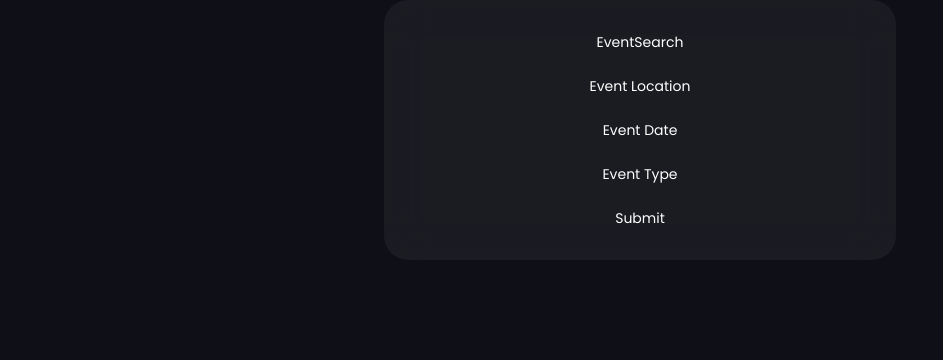
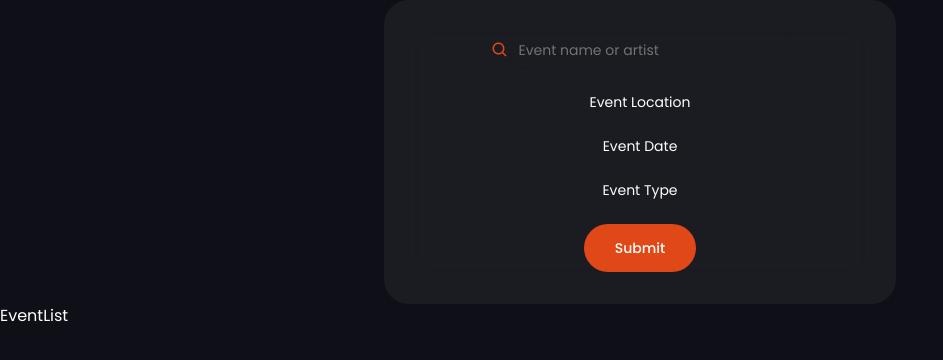
Before and after one commit to Jisap/next15-events, a Next.js app: page / in a window 1280 px wide. Shown: the top 360 px of the page, without its empty margins (0-943 px from the left). Built offline with nearby package versions, Linux system fonts and the light colour scheme; data requests are answered from the project's data file.

Commit message:
Add EventList and Event components, enhance EventSearch with context, and update layout

```diff
--- a/app/layout.jsx
+++ b/app/layout.jsx
@@ -1,6 +1,7 @@
 import { Poppins, Caveat } from "next/font/google";
 import "./globals.css";
-import EventProvider from "@/context/eventContext";
+import EventProvider from "../context/EventContext";
+
 
 export const metadata = {
   title: "Create Next App",
--- a/app/page.jsx
+++ b/app/page.jsx
@@ -1,5 +1,6 @@
 "use client"
 
+import EventList from "@/components/Events/EventList"
 import Searchbar from "@/components/Searchbar/searchbar"
 
 
@@ -8,6 +9,9 @@ const Home = () => {
   return (
     <div>
       <Searchbar />
+      <div>
+        <EventList />
+      </div>
     </div>
   )
 }
--- /dev/null
+++ b/components/Events/Event.jsx
@@ -0,0 +1,9 @@
+import React from 'react'
+
+const Event = () => {
+  return (
+    <div>Event</div>
+  )
+}
+
+export default Event
--- /dev/null
+++ b/components/Events/EventList.jsx
@@ -0,0 +1,11 @@
+
+
+
+
+const EventList = () => {
+  return (
+    <div>EventList</div>
+  )
+}
+
+export default EventList
--- a/components/Searchbar/EventSearch.jsx
+++ b/components/Searchbar/EventSearch.jsx
@@ -1,9 +1,25 @@
-import React from 'react'
+import React, { useContext } from 'react'
+import { Input } from '../ui/input'
+import { EventContext } from '@/context/EventContext'
+import { BiSearch } from 'react-icons/bi'
+
 
 const EventSearch = () => {
+
+  const{ searchTerm, setSearchTerm } = useContext(EventContext)
+
   return (
-    <div>
-      EventSearch
+    <div className='flex items-center gap-[10px] w-full xl:w-[190px]'>
+      <div className='text-lg text-accent'>
+        <BiSearch />
+      </div>
+      <Input
+        value={searchTerm}
+        type="text"
+        placeholder="Event name or artist"
+        onChange={(e) => setSearchTerm(e.target.value)}
+        className="w-full p-0 bg-transparent border-0 focus-visible:ring-0 focus-visible:ring-offset-0"
+      />
     </div>
   )
 }
--- a/components/Searchbar/Searchbar.jsx
+++ b/components/Searchbar/Searchbar.jsx
@@ -1,7 +1,13 @@
-import React from 'react'
+import React, { useContext } from 'react'
 import EventSearch from './EventSearch'
+import { EventContext } from '../../context/EventContext'
+
+
 
 const Searchbar = () => {
+
+  const { handleSubmit } = useContext(EventContext)
+
   return (
     <div className='bg-white/5 w-[90vw] sm:w-[60vw] md:w-[50vw] lg:w-[40vw] xl:w-max p-8 xl:pl-8 xl:pr-2 h-auto xl:h-[70px] rounded-3xl xl:rounded-full backdrop-blur-[20px] flex flex-col xl:flex-row items-center gap-6 mx-auto text-sm'>
       {/* event search */}
@@ -21,7 +27,10 @@ const Searchbar = () => {
         Event Type
       </div>
       {/* submit btn */}
-      <button>
+      <button
+        onClick={handleSubmit}
+        className="btn btn-accent"
+      >
         Submit
       </button>
     </div>
--- /dev/null
+++ b/components/ui/input.jsx
@@ -0,0 +1,19 @@
+import * as React from "react"
+
+import { cn } from "@/lib/utils"
+
+const Input = React.forwardRef(({ className, type, ...props }, ref) => {
+  return (
+    (<input
+      type={type}
+      className={cn(
+        "flex h-9 w-full rounded-md border border-neutral-200 bg-transparent px-3 py-1 text-base shadow-sm transition-colors file:border-0 file:bg-transparent file:text-sm file:font-medium file:text-neutral-950 placeholder:text-neutral-500 focus-visible:outline-none focus-visible:ring-1 focus-visible:ring-neutral-950 disabled:cursor-not-allowed disabled:opacity-50 md:text-sm dark:border-neutral-800 dark:file:text-neutral-50 dark:placeholder:text-neutral-400 dark:focus-visible:ring-neutral-300",
+        className
+      )}
+      ref={ref}
+      {...props} />)
+  );
+})
+Input.displayName = "Input"
+
+export { Input }
--- a/context/eventContext.jsx
+++ b/context/eventContext.jsx
@@ -20,8 +20,8 @@ const EventProvider = ({ children }) => {
     return events.filter((event) => {                            // Itera sobre cada evento en la lista events.
       const matchesSearch = appliedFilters.searchTerm            // Si contiene un valor appliedFilters.searchTerm
         ? event.title                                            // se verifica si el title del evento
+          .toLowerCase()                                         // ignorando mayúsculas y minúsculas.
           .includes(appliedFilters.searchTerm.toLowerCase())     // incluye ese valor
-          .toLowerCase()                                         // ignorando mayúsculas y minúsculas.
         : true                                                   // Si está vacío, no se aplica ningún filtro de búsqueda y el evento se incluye en los resultados
       return matchesSearch
     })
@@ -51,6 +51,7 @@ const EventProvider = ({ children }) => {
 
   const handleSubmit = () => {
     setAppliedFilters({ searchTerm })
+    console.log(filteredEvents);
   }
 
   const handleClearSearch = () => {
--- a/next.config.mjs
+++ b/next.config.mjs
@@ -1,4 +1,7 @@
 /** @type {import('next').NextConfig} */
-const nextConfig = {};
+const nextConfig = {
+
+
+};
 
 export default nextConfig;
```
